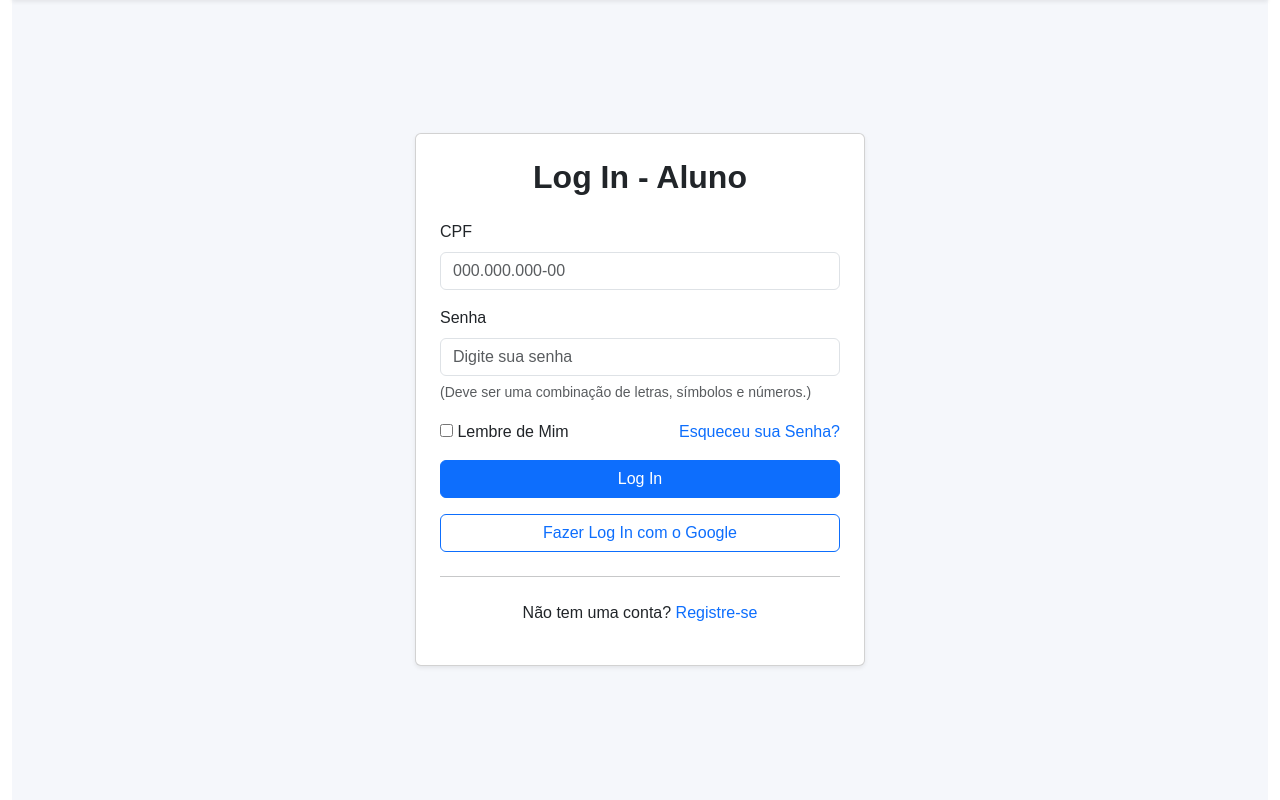
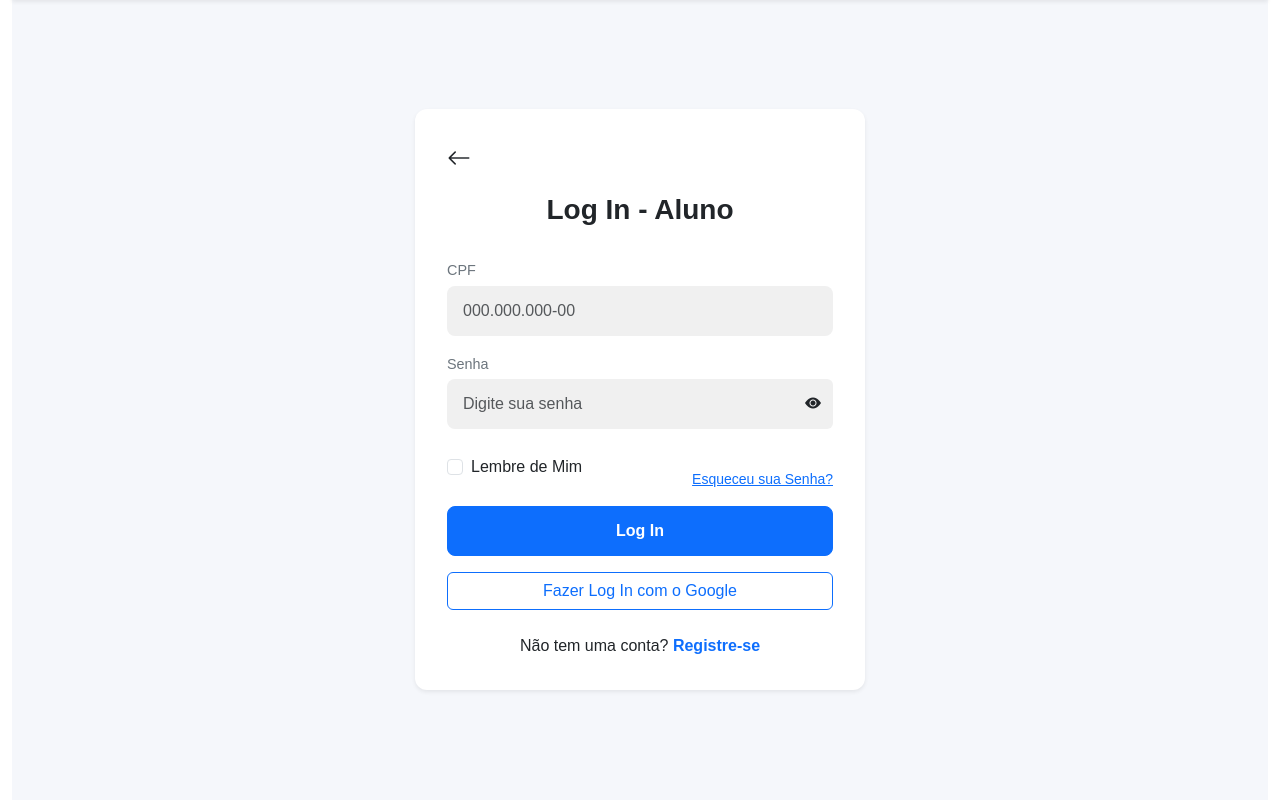
Before and after one commit to douglas-ma/PPI-PROPEG, a Django app: page /login/aluno/ in a window 1280 px wide. Shown: the part 109-909 px from the top of the page. Run offline with Django 5.2, Linux system fonts and the light colour scheme; data comes from the database, SQL or seed files in the repository; some libraries are stand-ins or nearby versions.

Commit message:
Fix: Refatoração dos templates para melhorar a navagação e estilização. Além de deixá-las funcionais.

```diff
--- a/plataforma_projetos/templates/login/login.html
+++ b/plataforma_projetos/templates/login/login.html
@@ -1,71 +1,64 @@
 {% extends "base.html" %}
 
 {% load socialaccount %}
-{% block title %}Login - {{ tipo_usuario }}{% endblock %}
+{% block title %}Login{% endblock %}
 
 {% block content %}
-<main class="d-flex align-items-center justify-content-center" style="min-height: 100vh; background-color: #f5f7fb;">
-    <div class="card shadow-sm p-4" style="width: 100%; max-width: 450px;">
+<link rel="stylesheet" href="https://cdn.jsdelivr.net/npm/bootstrap-icons@1.11.3/font/bootstrap-icons.min.css">
 
-        <!-- Título dinâmico -->
-        <h2 class="fw-bold mb-4 text-center">Log In - {{ tipo_usuario }}</h2>
+<main class="auth-container">
+    <div class="card auth-card shadow-sm">
+        <a href="{% url 'home' %}" class="auth-back-arrow"><i class="bi bi-arrow-left"></i></a>
 
-        <!-- Formulário -->
-        <form method="post">
+        <h2 class="auth-title">Log In - {{ tipo_usuario }}</h2>
+
+        {% if messages %}
+            {% for message in messages %}
+                <div class="alert {{ message.tags }} alert-dismissible fade show" role="alert">
+                    {{ message }}
+                    <button type="button" class="btn-close" data-bs-dismiss="alert" aria-label="Close"></button>
+                </div>
+            {% endfor %}
+        {% endif %}
+
+        <form method="post" action="{% if tipo_usuario == 'Coordenador' %}{% url 'login_coordenador' %}{% else %}{% url 'login_aluno' %}{% endif %}">
             {% csrf_token %}
 
-            <!-- CPF -->
             <div class="mb-3">
                 <label for="cpf" class="form-label">CPF</label>
-                <input type="text" id="cpf" name="cpf" class="form-control" placeholder="000.000.000-00" required>
+                <input type="text" id="cpf" name="cpf" class="form-control" placeholder="000.000.000-00" maxlength="14" required>
             </div>
 
-            <!-- Senha -->
-            <div class="mb-1">
+            <div class="mb-3">
                 <label for="senha" class="form-label">Senha</label>
-                <input type="password" id="senha" name="senha" class="form-control" placeholder="Digite sua senha" required>
-            </div>
-            <small class="text-muted">(Deve ser uma combinação de letras, símbolos e números.)</small>
-
-            <!-- Opções -->
-            <div class="d-flex justify-content-between align-items-center my-3">
-                <div>
-                    <input type="checkbox" id="remember" name="remember">
-                    <label for="remember">Lembre de Mim</label>
+                <div class="input-group">
+                    <input type="password" id="senha" name="senha" class="form-control" placeholder="Digite sua senha" required>
+                    <button class="btn" type="button" id="toggleSenha">
+                        <i class="bi bi-eye-fill"></i>
+                    </button>
                 </div>
-                <a href="{% url 'esqueceu_senha' %}" class="text-decoration-none">Esqueceu sua Senha?</a>
             </div>
 
-            <!-- Botão principal -->
-            <button type="submit" class="btn btn-primary w-100">Log In</button>
+            <div class="d-flex justify-content-between align-items-center my-3">
+                <div class="form-check">
+                    <input type="checkbox" class="form-check-input" id="remember" name="remember">
+                    <label class="form-check-label" for="remember">Lembre de Mim</label>
+                </div>
+                <a href="#" class="auth-link small">Esqueceu sua Senha?</a>
+            </div>
 
-            <!-- Botão Google -->
-            <a href="{% provider_login_url 'google' %}" class="btn btn-outline-primary w-100 mt-3">
+            <button type="submit" class="btn btn-primary w-100 mb-3">Log In</button>
+
+            <a href="{% provider_login_url 'google' %}" class="btn btn-outline-primary w-100">
                 Fazer Log In com o Google
             </a>
         </form>
 
-        <!-- Linha divisória -->
-        <hr class="my-4">
+        <div class="auth-link">
+            Não tem uma conta? <a href="{% url 'registrar' %}">Registre-se</a>
+        </div>
 
-        <!-- Link de registro -->
-        <p class="text-center">
-            Não tem uma conta? <a href="{% url 'registrar' %}" class="text-decoration-none">Registre-se</a>
-        </p>
     </div>
 </main>
-<script>
-    document.addEventListener("DOMContentLoaded", function () {
-        const cpfInput = document.getElementById("cpf");
-
-        cpfInput.addEventListener("input", function () {
-            let value = cpfInput.value.replace(/\D/g, ""); // só números
-            value = value.replace(/(\d{3})(\d)/, "$1.$2");
-            value = value.replace(/(\d{3})(\d)/, "$1.$2");
-            value = value.replace(/(\d{3})(\d{1,2})$/, "$1-$2");
-            cpfInput.value = value;
-        });
-    });
-</script>
 
 {% endblock %}
```
Also changed, not shown: plataforma_projetos/templates/home/home.html (+3 -7 lines), plataforma_projetos/templates/login/registrar.html (added, +81 -0 lines).
